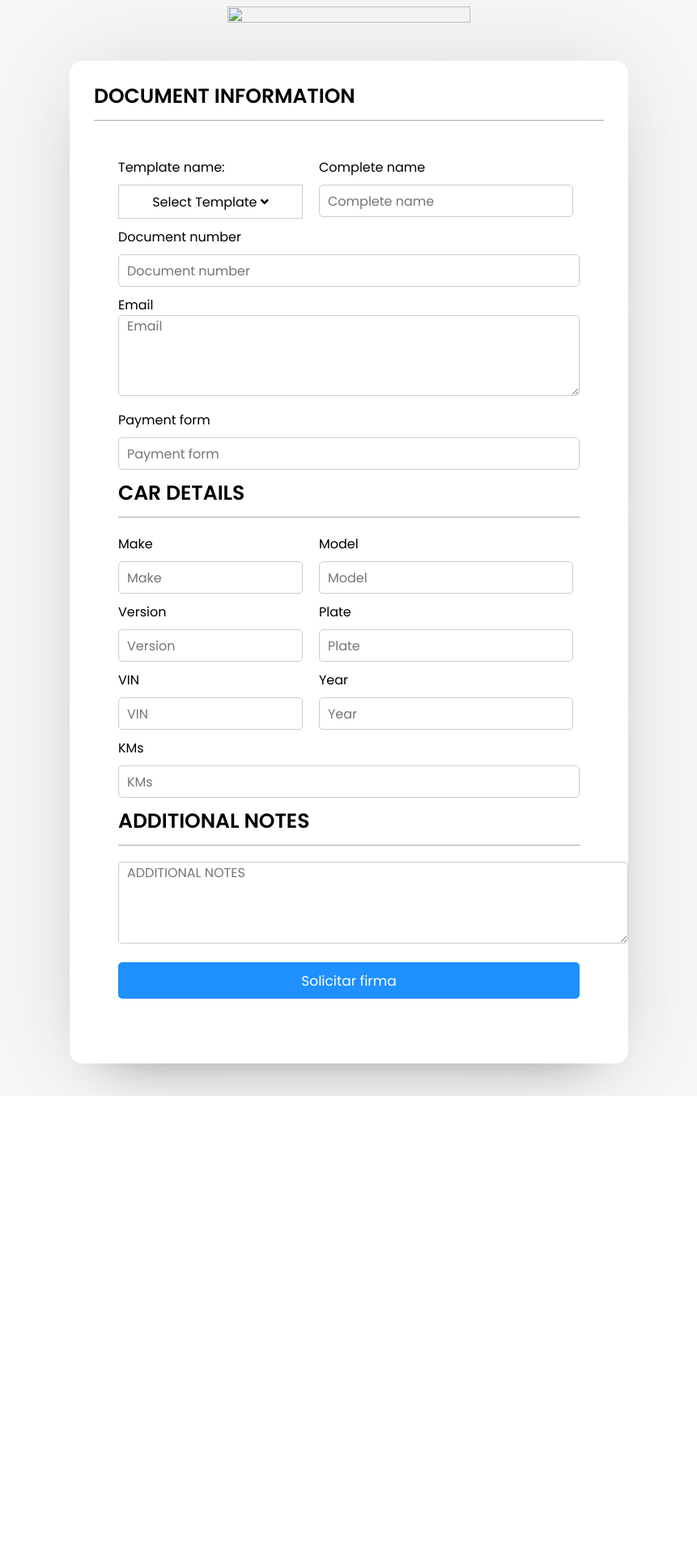
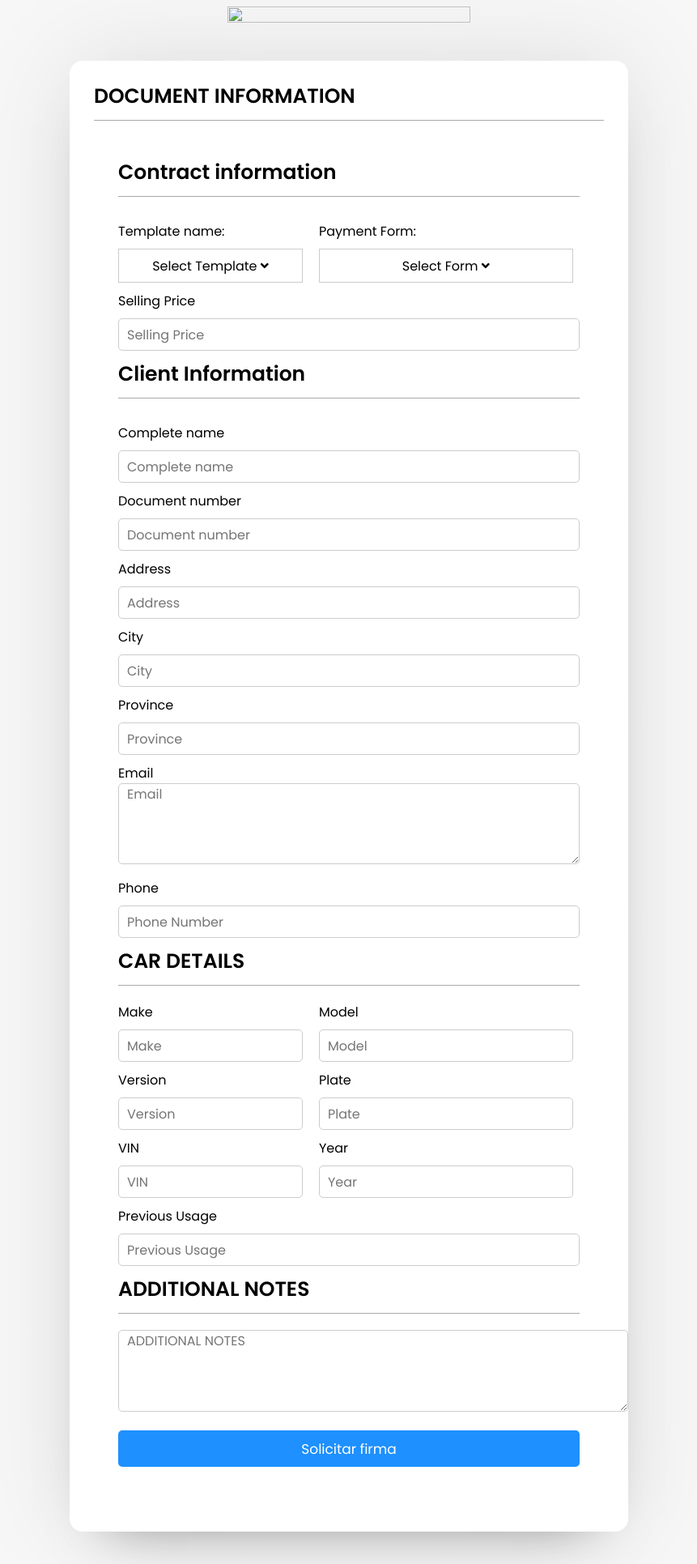
Before and after one commit to TayyabImran009/garageClub, a Django app: page /chk/ in a window 1280 px wide. Shown: the part 133-2064 px from the top of the page at 81% size, without its empty margins (209-1070 px from the left). Before the commit the page ends 1486 px from the top, so only its background shows below. Run offline with Django 3.2, Linux system fonts and the light colour scheme; some libraries are stand-ins or nearby versions.

Commit message:
12Nove2021

```diff
--- a/carForm/urls.py
+++ b/carForm/urls.py
@@ -2,7 +2,7 @@
 from . import views
 
 urlpatterns = [
-    path('<str:completeName>/<str:email>/<str:logo>/<str:make>/<str:model>/<str:version>/<str:plate>/<str:vin>/<str:year>/<str:kms>/',
+    path('<str:completeName>/<str:email>/<str:logo>/<str:make>/<str:model>/<str:version>/<str:plate>/<str:vin>/<str:year>/<str:sellingPrice>/<str:address>/<str:city>/<str:province>/<str:phone>/',
          views.home, name="home"),
     path('chk/', views.chk, name="chk")
 ]
--- a/carForm/views.py
+++ b/carForm/views.py
@@ -4,7 +4,7 @@
 # Create your views here.
 
 
-def home(request, completeName, email, logo, make, model, version, plate, vin, year, kms):
+def home(request, completeName, email, logo, make, model, version, plate, vin, year, sellingPrice, address, city, province, phone):
     client = HSClient(
         api_key='b06489bfd18927d5cd99f173d1a428647f0669214b101c8fc18a72f2bd4f0df0')
     temp = client.get_template_list()
@@ -20,7 +20,11 @@
         'plate': plate,
         'vin': vin,
         'year': year,
-        'kms': kms
+        'sellingPrice': sellingPrice,
+        'address': address,
+        'city': city,
+        'province': province,
+        'phone': phone
     }
 
     if request.method == 'POST':
@@ -35,7 +39,12 @@
         plate = request.POST['plate']
         vin = request.POST['vin']
         year = request.POST['year']
-        kms = request.POST['kms']
+        sellingPrice = request.POST['sellingPrice']
+        address = request.POST['address']
+        city = request.POST['city']
+        province = request.POST['province']
+        phone = request.POST['phone']
+
         additionalNotes = request.POST['additionalNotes']
         selectedTemp = []
         for t in temp:
@@ -52,7 +61,7 @@
                     signers=[{'role_name': 'Customer', 'name': cName,
                               'email_address': e}],
                     custom_fields=[{'cName': cName, 'dNumber': dNumber, 'paymentForm': paymentForm, 'make': make,
-                                    'model': model, 'version': version, 'plate': plate, 'vin': vin, 'year': year, 'kms': kms, 'additionalNotes': additionalNotes}]
+                                    'model': model, 'version': version, 'plate': plate, 'vin': vin, 'year': year, 'sellingPrice': sellingPrice, 'address': address, 'city': city, 'province': province, 'phone': phone, 'additionalNotes': additionalNotes}]
                 )
             except:
                 return render(request, 'error.html')
--- a/static/css/main.css
+++ b/static/css/main.css
@@ -211,7 +211,16 @@
 
 /* DropDown */
 
+#myDropdown {
+  width: 100%;
+}
+
 #ButtonDiv {
+  width: 100%;
+  border: solid 1px #ccc;
+}
+
+#formButtonDiv {
   width: 100%;
   border: solid 1px #ccc;
 }
@@ -262,6 +271,13 @@
 .show {
   display: block;
 }
+
+/* DropDown2 */
+
+#myDropdown2 {
+  width: 100%;
+}
+
 /* Success */
 
 .sucessDiv {
--- a/static/js/dropDown.js
+++ b/static/js/dropDown.js
@@ -2,6 +2,12 @@
 toggle between hiding and showing the dropdown content */
 function myFunction() {
   document.getElementById("myDropdown").classList.toggle("show");
+}
+
+/* When the user clicks on the button,
+toggle between hiding and showing the dropdown content */
+function myFunction2() {
+  document.getElementById("myDropdown2").classList.toggle("show");
 }
 
 // Close the dropdown if the user clicks outside of it
@@ -18,6 +24,8 @@
   }
 };
 
+//************************************************** Template dropdown Selection
+
 const templateOption = document.querySelectorAll("#templateOption");
 
 const inputTemplateOption = document.getElementById("inputTemplateOption");
@@ -33,3 +41,21 @@
       " <i class='fa fa-angle-down' aria-hidden='true'></i></button>";
   });
 }
+
+//************************************************** Form dropdown Selection
+
+const formOption = document.querySelectorAll("#formOption");
+
+const inputFormOption = document.getElementById("inputFormOption");
+
+const formButtonDiv = document.getElementById("formButtonDiv");
+
+for (let i = 0; i < formOption.length; i++) {
+  formOption[i].addEventListener("click", function (event) {
+    inputFormOption.value = formOption[i].getAttribute("data-Rid");
+    formButtonDiv.innerHTML =
+      "<button type='button' class='dropbtn'>" +
+      formOption[i].textContent +
+      " <i class='fa fa-angle-down' aria-hidden='true'></i></button>";
+  });
+}
--- a/templates/main.html
+++ b/templates/main.html
@@ -27,6 +27,7 @@
             <header>DOCUMENT INFORMATION</header>
             <form class="form" method="POST" action="" enctype="multipart/form-data">
                 {% csrf_token %}
+                <header style="margin-bottom: 30px;">Contract information</header>
                 <div class="name-details name2">
                     <div class="field input">
                         <label>Template name:</label>
@@ -42,17 +43,54 @@
                         </div>
                         <input id="inputTemplateOption" type="hidden" placeholder="Template name" required name="templateID">
                     </div>
+
                     <div class="field input">
-                        <label>Complete name</label>
-                        <input type="text" placeholder="Complete name" required name="completeName" value="{{completeName}}">
+                        <label>Payment Form:</label>
+                        <div class="dropdown">
+                            <div id="formButtonDiv" onclick="myFunction2()" style="display: inline-block;">
+                                <button type="button" class="dropbtn">Select Form <i class="fa fa-angle-down" aria-hidden="true"></i></button>
+                            </div>
+                            <div id="myDropdown2" class="dropdown-content">
+                                <a id="formOption" data-Rid="contado">Contado</a>
+                                <a id="formOption" data-Rid="transferencia">Transferencia</a>
+                            </div>
+                        </div>
+                        <input id="inputFormOption" type="hidden" required name="paymentForm">
                     </div>
                 </div>
 
+                <div class="field input">
+                    <label>Selling Price</label>
+                    <input type="text" placeholder="Selling Price" required name="sellingPrice" value="{{sellingPrice}}">
+                </div>
+
+                <header style="margin-bottom: 30px;">Client Information</header>
+
+                <div class="field input">
+                    <label>Complete name</label>
+                    <input type="text" placeholder="Complete name" required name="completeName" value="{{completeName}}">
+                </div>
 
                 <div class="field input">
                     <label>Document number</label>
                     <input type="text" placeholder="Document number" name="documentNumber" required value="{{dNumber}}">
                 </div>
+
+                <div class="field input">
+                    <label>Address</label>
+                    <input type="text" placeholder="Address" name="address" required value="{{address}}">
+                </div>
+
+                <div class="field input">
+                    <label>City</label>
+                    <input type="text" placeholder="City" name="city" required value="{{city}}">
+                </div>
+
+                <div class="field input">
+                    <label>Province</label>
+                    <input type="text" placeholder="Province" name="province" required value="{{province}}">
+                </div>
+
                 <div class="field input" style="display:block">
                     <label>Email</label>
                     <textarea rows = "5" cols = "50" id="formMail" placeholder="Email" name="email" required style="height: 100px;">{{email}}</textarea>
@@ -60,8 +98,8 @@
 
 
                 <div class="field input">
-                    <label>Payment form</label>
-                    <input type="text" placeholder="Payment form" name="paymentForm" required value="{{paymentForm}}">
+                    <label>Phone</label>
+                    <input type="number" placeholder="Phone Number" name="phone" required value="{{phone}}">
                 </div>
 
                 <header>CAR DETAILS</header>
@@ -99,8 +137,8 @@
                     </div>
                 </div>
                 <div class="field input">
-                    <label>KMs</label>
-                    <input type="text" id="formMail" placeholder="KMs" required name="kms" value="{{kms}}">
+                    <label>Previous Usage</label>
+                    <input type="text" id="formMail" placeholder="Previous Usage" required name="previousUsage" value="{{previousUsage}}">
                 </div>
 
                 <header>ADDITIONAL NOTES</header>
```
